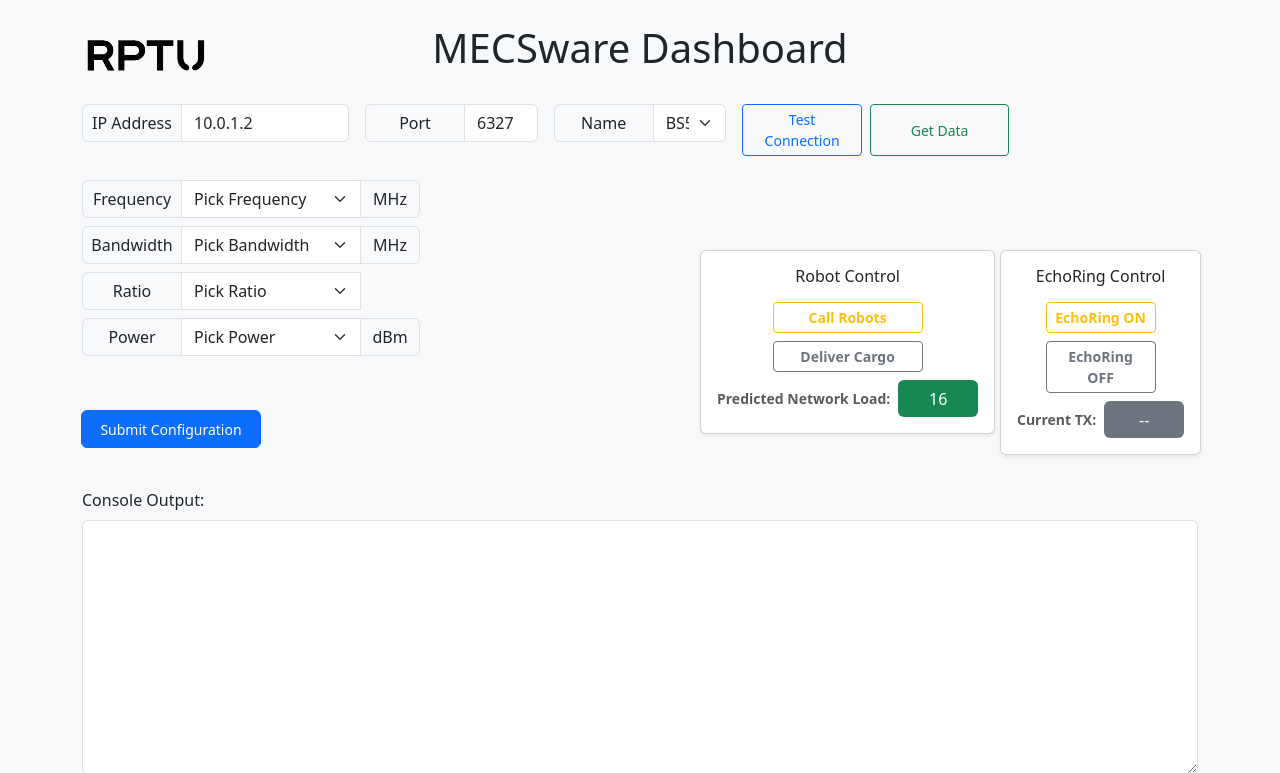
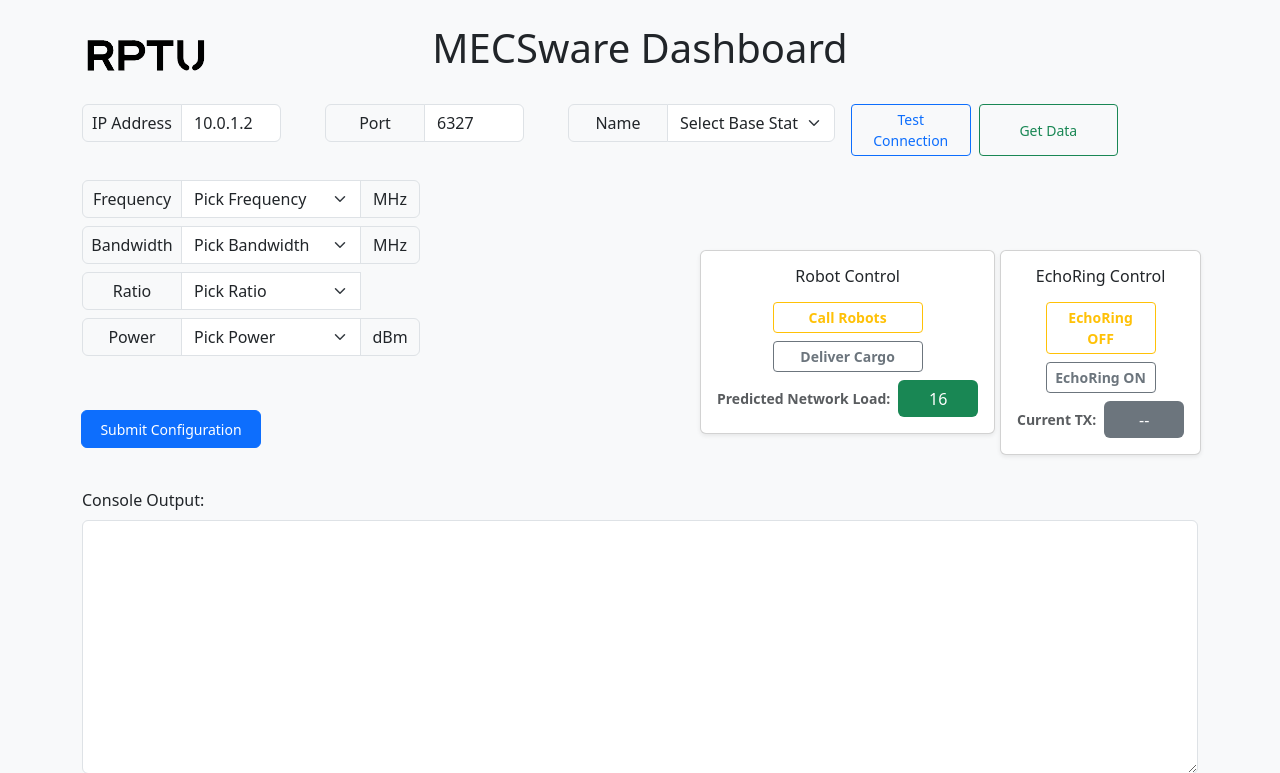
Before and after one commit to WICON-RPTU/MECSware-EchoRing_Dashboard, a Flask app: page / in a window 1280 px wide. Shown: the top 773 px of the page. Run offline with Flask 3, Linux system fonts and the light colour scheme; parts of the project's set-up code (start-up, migrations or seed data) failed here and were passed over.

Commit message:
[ADD] postion dash elements

```diff
--- a/app.py
+++ b/app.py
@@ -1,23 +1,35 @@
 from flask import Flask, render_template, request, jsonify
 import subprocess
 import json
-import paho.mqtt.publish as publish
+import threading
+import paho.mqtt.client as mqtt
 
 app = Flask(__name__)
 
-# MQTT Broker Configuration
-MQTT_BROKER = "localhost"  # change to your broker IP
-MQTT_PORT = 1883
+# MQTT broker config
+MQTT_BROKER = "10.0.3.5"  # Broker for sending MQTT
+MQTT_PORT = 1337
+
+# MQTT subscriber config
+MQTT_SUB_BROKER = "10.0.5.3"
+MQTT_SUB_PORT = 1335
+MQTT_SUB_TOPIC = "/echoringfeedback"
+
+# Store latest received MQTT message
+latest_echoring_message = "--"
+
 
 @app.route('/')
 def dashboard():
     return render_template('index.html')
+
 
 @app.route('/api/put-config', methods=['POST'])
 def put_config():
     data = request.json
     ip = data.get('ip')
     port = data.get('port')
+    name = data.get('name')
     freq = data.get('freq')
     bw = data.get('bw')
     ratio = data.get('ratio')
@@ -25,7 +37,7 @@
 
     command = (
         f"curl -X PUT https://{ip}:{port}/5g/bs/conf -k -u admin:admin -d "
-        f"'{{\"Name\": \"BS-114\", \"ID\": \"14\", \"Band\": \"78\", \"Bandwidth\": \"{bw}\", "
+        f"'{{\"Name\": \"{name}\", \"ID\": \"14\", \"Band\": \"78\", \"Bandwidth\": \"{bw}\", "
         f"\"Frequency\": \"{freq}\", \"Ratio\": \"{ratio}\", \"Power\": \"{power}\", \"Sync\": \"free\"}}' "
         f"-H \"Content-Type: application/json\" -v"
     )
@@ -37,6 +49,7 @@
         return jsonify({"error": "Operation timed out."})
     except Exception as e:
         return jsonify({"error": str(e)})
+
 
 @app.route('/api/get-status', methods=['POST'])
 def get_status():
@@ -62,6 +75,7 @@
     except Exception as e:
         return jsonify({"error": str(e)})
 
+
 @app.route('/api/ping', methods=['POST'])
 def ping():
     data = request.json
@@ -72,16 +86,58 @@
     except Exception as e:
         return jsonify({"error": str(e), "success": False})
 
+
 @app.route('/api/send-mqtt', methods=['POST'])
 def send_mqtt():
+    from paho.mqtt.publish import single as mqtt_publish
     data = request.json
+
     topic = data.get('topic')
     payload = data.get('payload')
+
+    if not topic or not payload:
+        return jsonify({"error": "Missing 'topic' or 'payload' in request."}), 400
+
     try:
-        publish.single(topic, payload=payload, hostname=MQTT_BROKER, port=MQTT_PORT)
-        return jsonify({"status": f"MQTT message sent to '{topic}' with payload '{payload}'."})
+        mqtt_publish(
+            topic,
+            payload,
+            hostname=MQTT_BROKER,
+            port=MQTT_PORT
+        )
+        return jsonify({"status": "MQTT message sent."})
     except Exception as e:
-        return jsonify({"error": str(e)})
+        return jsonify({"error": str(e)}), 500
+
+
+@app.route('/api/echoring-status')
+def echoring_status():
+    return jsonify({"status": latest_echoring_message})
+
+
+# MQTT Subscriber Thread
+def on_connect(client, userdata, flags, rc):
+    print("[MQTT] Connected with result code", rc)
+    client.subscribe(MQTT_SUB_TOPIC)
+
+
+def on_message(client, userdata, msg):
+    global latest_echoring_message
+    message = msg.payload.decode()
+    print(f"[MQTT] Topic: {msg.topic}, Message: {message}")
+    latest_echoring_message = message
+
+
+def mqtt_subscriber():
+    client = mqtt.Client()
+    client.on_connect = on_connect
+    client.on_message = on_message
+    try:
+        client.connect(MQTT_SUB_BROKER, MQTT_SUB_PORT, 60)
+        client.loop_forever()
+    except Exception as e:
+        print(f"[MQTT] Connection error: {e}")
+
 
 if __name__ == '__main__':
     threading.Thread(target=mqtt_subscriber, daemon=True).start()
--- a/templates/index.html
+++ b/templates/index.html
@@ -71,6 +71,18 @@
             justify-content: center;
             text-align: center;
         }
+
+        .ip-input {
+            max-width: 100px;
+        }
+
+        .port-input {
+            max-width: 100px;
+        }
+
+        .name-input {
+            max-width: 400px;
+        }
     </style>
 </head>
 <body>
@@ -89,20 +101,20 @@
         <div class="col-md-3">
             <div class="input-group">
                 <span class="input-group-text label">IP Address</span>
-                <input id="ip" class="form-control" placeholder="IP Address" value="10.0.1.2">
+                <input id="ip" class="form-control ip-input" placeholder="IP Address" value="10.0.1.2">
             </div>
         </div>
-        <div class="col-md-2">
+        <div class="col-md-3" style="margin-left: -40px;">
             <div class="input-group">
                 <span class="input-group-text label">Port</span>
-                <input id="port" class="form-control" placeholder="Port" value="6327">
+                <input id="port" class="form-control port-input" placeholder="Port" value="6327">
             </div>
         </div>
-        <div class="col-md-2">
+        <div class="col-md-3" style="margin-left: -40px;">
             <div class="input-group mb-2">
             <span class="input-group-text label">Name</span>
-            <select id="freq" class="form-select narrow-select">
-                <option selected disabled>BS5</option>
+            <select id="name" class="form-select name-input">
+                <option selected disabled>Select Base Station</option>
                 <option>BS5</option>
                 <option>BS6</option>
                 <option>BS7</option>
@@ -236,8 +248,8 @@
     <div class="card-body p-3">
       <h6 class="card-title mb-3 text-center">EchoRing Control</h6>
       <div class="d-flex flex-column align-items-center gap-2">
-        <button class="btn btn-outline-warning btn-sm fw-bold buttonEchoring" onclick="echoringOFF()">EchoRing ON</button>
-        <button class="btn btn-outline-secondary btn-sm fw-bold buttonEchoring" onclick="echoringON()">EchoRing OFF</button>
+        <button class="btn btn-outline-warning btn-sm fw-bold buttonEchoring" onclick="echoringOFF()">EchoRing OFF</button>
+        <button class="btn btn-outline-secondary btn-sm fw-bold buttonEchoring" onclick="echoringON()">EchoRing ON</button>
 
         <!-- Label and number side by side -->
         <div class="d-flex align-items-center gap-2">
```
